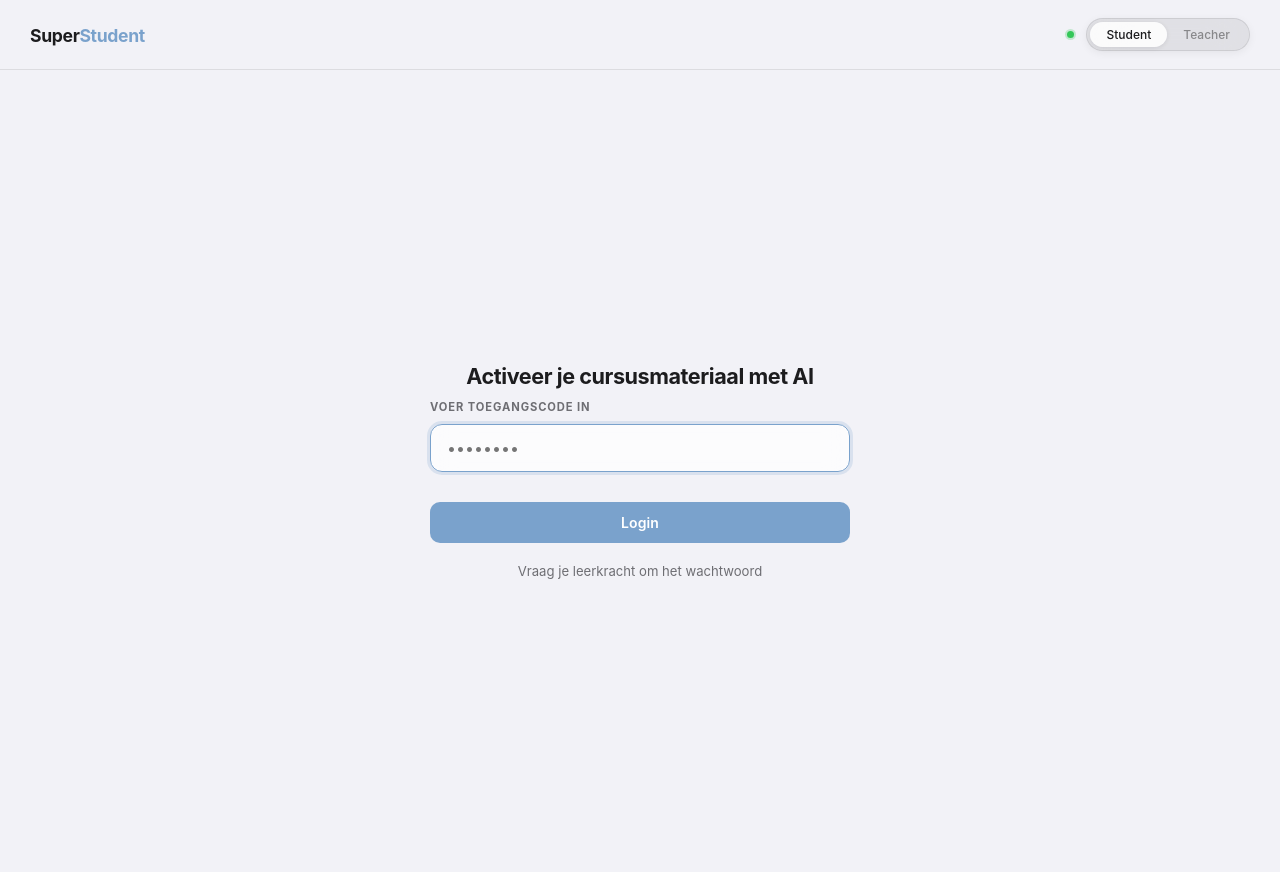
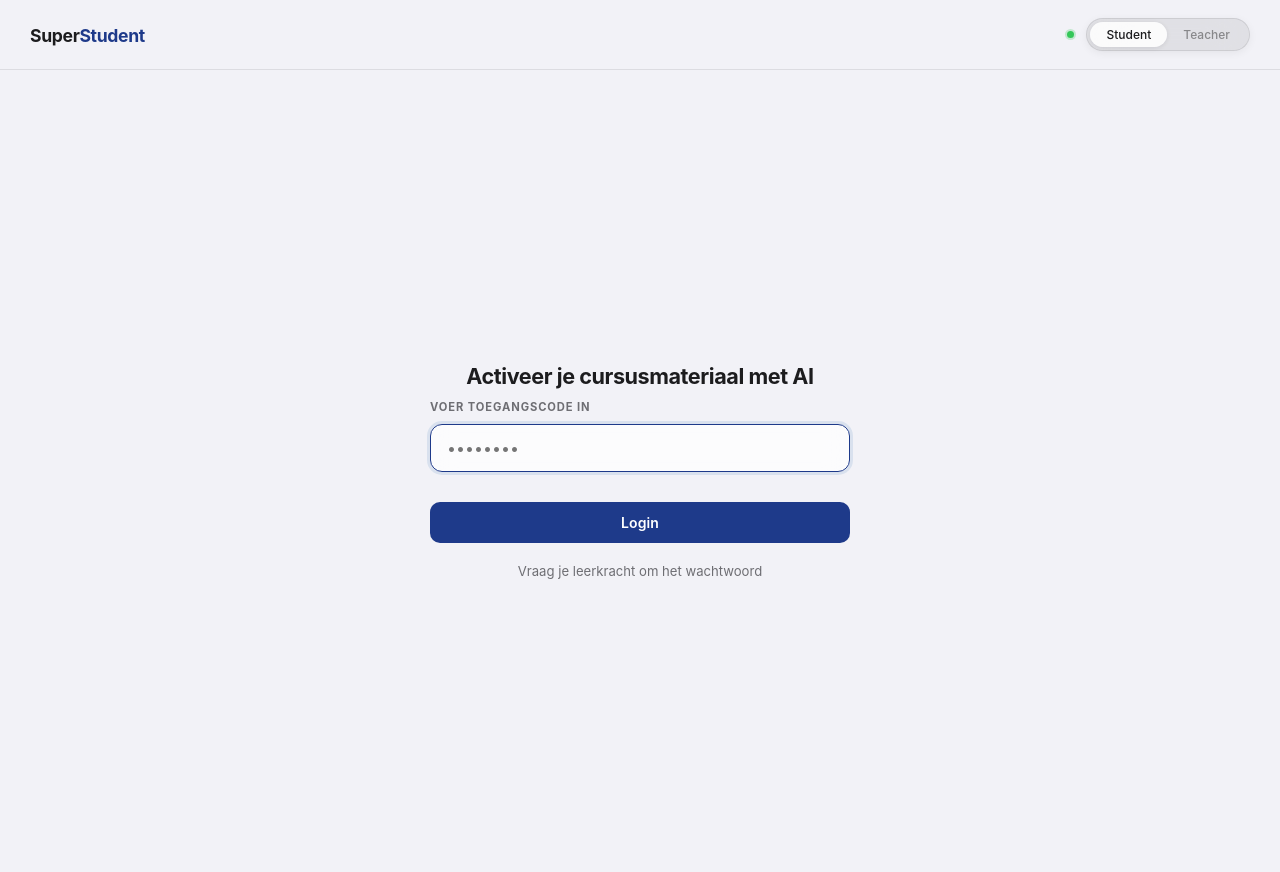
Before and after one commit to Anton2001-cpu/Superstudent, a Flask app: page /login in a window 1280 px wide. Run offline with Flask 3, Linux system fonts and the light colour scheme.

Commit message:
Update login page to dark navy blue (#1e3a8a) matching app dark mode
Co-Authored-By: Claude Sonnet 4.6 <noreply@anthropic.com>

```diff
--- a/templates/login.html
+++ b/templates/login.html
@@ -10,12 +10,12 @@
     :root {
       --bg-light: #f2f2f7;
       --card-bg: rgba(255,255,255,0.72);
-      --primary: #7aa2cc;
+      --primary: #1e3a8a;
       --primary-end: #fb923c;
       --text-main: #1c1c1e;
       --text-dim: #6e6e73;
       --border-color: rgba(0,0,0,0.09);
-      --accent-grad: linear-gradient(130deg, #7aa2cc 82%, #fb923c 100%);
+      --accent-grad: linear-gradient(130deg, #1e3a8a 82%, #fb923c 100%);
     }
 
     body {
@@ -160,7 +160,7 @@
     }
 
     .btn-primary {
-      background: #7aa2cc;
+      background: #1e3a8a;
       color: #fff;
       border: none;
       padding: 12px;
@@ -193,30 +193,9 @@
       color: var(--text-dim);
     }
 
-    /* ── App preview background ── */
-    .app-bg {
-      position: fixed;
-      inset: 0;
-      z-index: 0;
-      pointer-events: none;
-      filter: blur(3px);
-      opacity: 0.35;
-      transform: scale(1.03);
-    }
-    .app-bg iframe {
-      width: 100%;
-      height: 100%;
-      border: none;
-      display: block;
-    }
   </style>
 </head>
 <body>
-
-  <!-- Blurred app preview background -->
-  <div class="app-bg">
-    <iframe src="/app-preview" tabindex="-1" aria-hidden="true"></iframe>
-  </div>
 
   <header class="main-header">
     <div class="logo">Super<span>Student</span></div>
```
